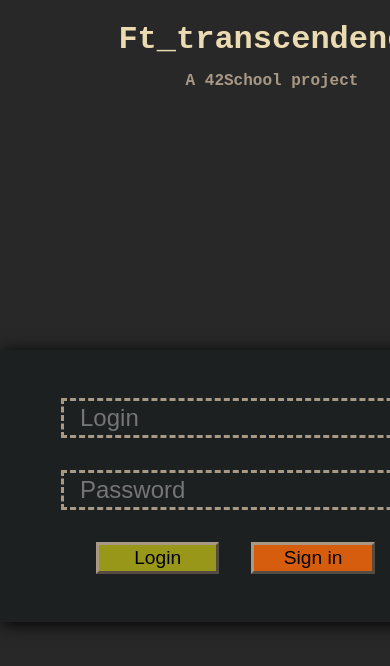
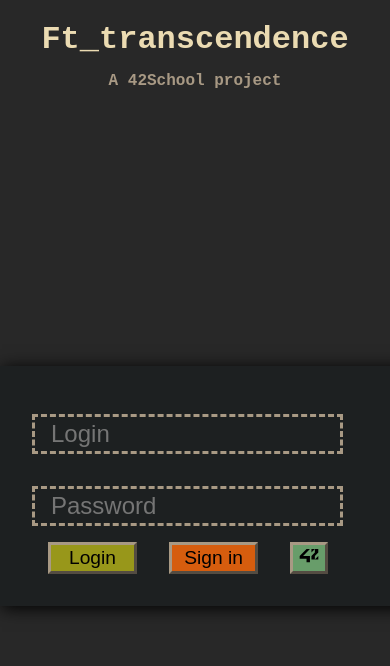
Before and after one commit to AntoineLemarchand/ft_transcendance, a React (Create React App) app in the folder containers/react-transcendance/: page / in a window 390 px wide. Shown: the top 666 px of the page. Built offline with nearby package versions, Linux system fonts and the light colour scheme.

Commit message:
fix(Login.tsx): now phone responsive

```diff
--- a/containers/react-transcendance/src/component/Chat/Chat.tsx
+++ b/containers/react-transcendance/src/component/Chat/Chat.tsx
@@ -1,5 +1,5 @@
 import React, {useEffect} from 'react';
-import { useState, useCallback } from 'react'
+import { useState } from 'react'
 
 import { GiHamburgerMenu } from 'react-icons/gi'
 import {io,  Socket } from 'socket.io-client'
@@ -46,6 +46,7 @@
         query: {auth: cookies.auth},
       })
     );
+		//eslint-disable-next-line
 	}, [])
 
 	const send = (sender: string, content: string, channel: string) =>{
--- a/containers/react-transcendance/src/static/Account/Prompt.scss
+++ b/containers/react-transcendance/src/static/Account/Prompt.scss
@@ -58,3 +58,17 @@
 		}
 	}
 }
+
+@media screen and (max-width: 30rem) {
+	.Prompt {
+		width: 100%;
+		input {
+			width: 70%;
+			margin: 1rem 0;
+		}
+
+		.buttonBox {
+			margin: auto 0;
+		}
+	}
+}
```
